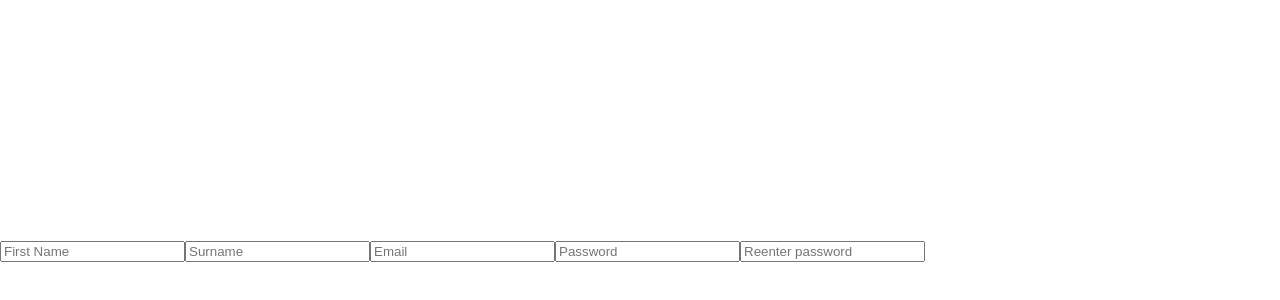
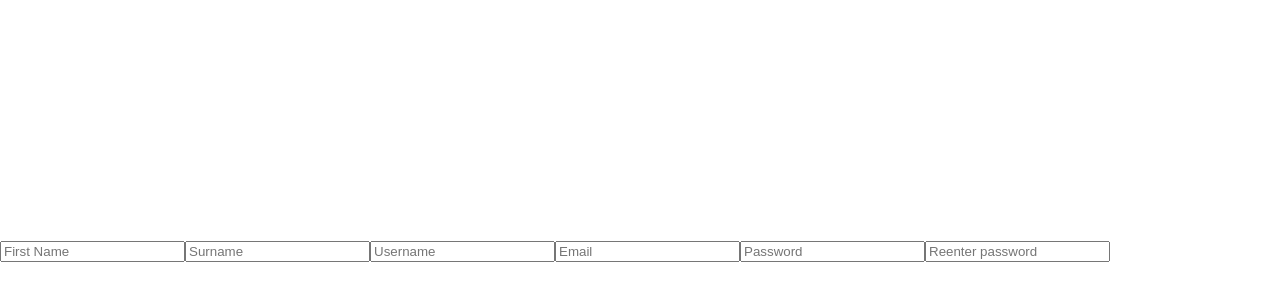
Before and after one commit to ATlexEide/furrventions, a React (Vite) app: page /signup in a window 1280 px wide. Shown: the part 150-450 px from the top of the page. Built offline with nearby package versions, Linux system fonts and the light colour scheme.

Commit message:
Add username input

```diff
--- a/src/Components/Signup.jsx
+++ b/src/Components/Signup.jsx
@@ -1,6 +1,6 @@
 export default function Signup() {
   return (
-    <form>
+    <form id="signup">
       <section id="signup-inputs">
         <input
           type="text"
@@ -9,6 +9,12 @@ export default function Signup() {
           placeholder="First Name"
         />
         <input type="text" name="surname" id="surname" placeholder="Surname" />
+        <input
+          type="text"
+          name="username"
+          id="username"
+          placeholder="Username"
+        />
         <input type="email" name="email" id="email" placeholder="Email" />
         <input
           type="password"
```
